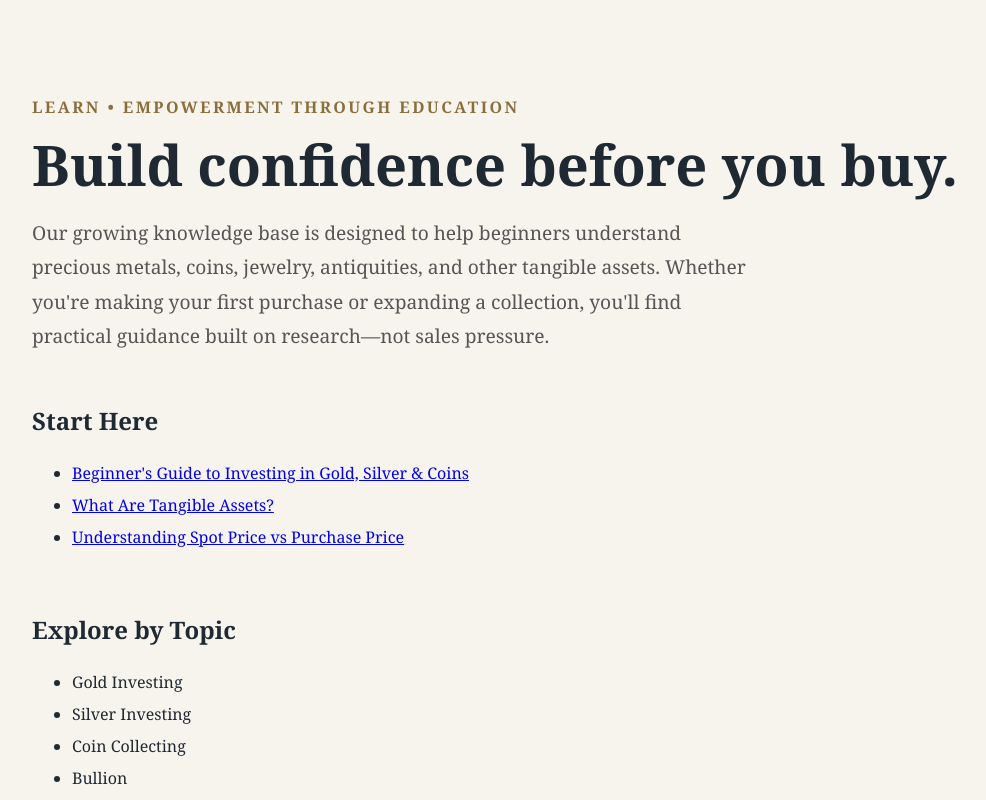
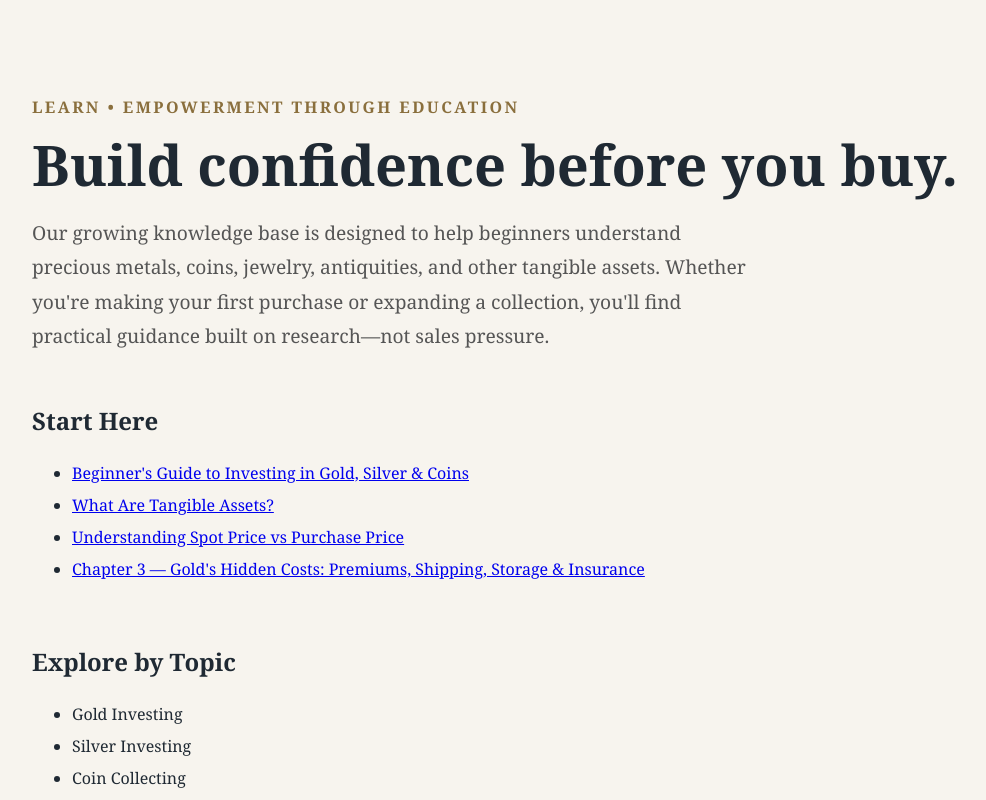
Before and after one commit to BryanFinnigan/tangible-value-v1, a Next.js app: page /learn in a window 1280 px wide. Shown: the top 800 px of the page, without its empty margins (58-1044 px from the left). Built offline with nearby package versions, Linux system fonts and the light colour scheme.

Commit message:
Update page.tsx

```diff
--- a/app/learn/page.tsx
+++ b/app/learn/page.tsx
@@ -65,6 +65,11 @@ export default function LearnPage() {
               Understanding Spot Price vs Purchase Price
             </a>
           </li>
+<li>
+  <a href="/learn/gold-hidden-costs">
+    Chapter 3 — Gold&apos;s Hidden Costs: Premiums, Shipping, Storage &amp; Insurance
+  </a>
+</li>
         </ul>
       </section>
 
```
